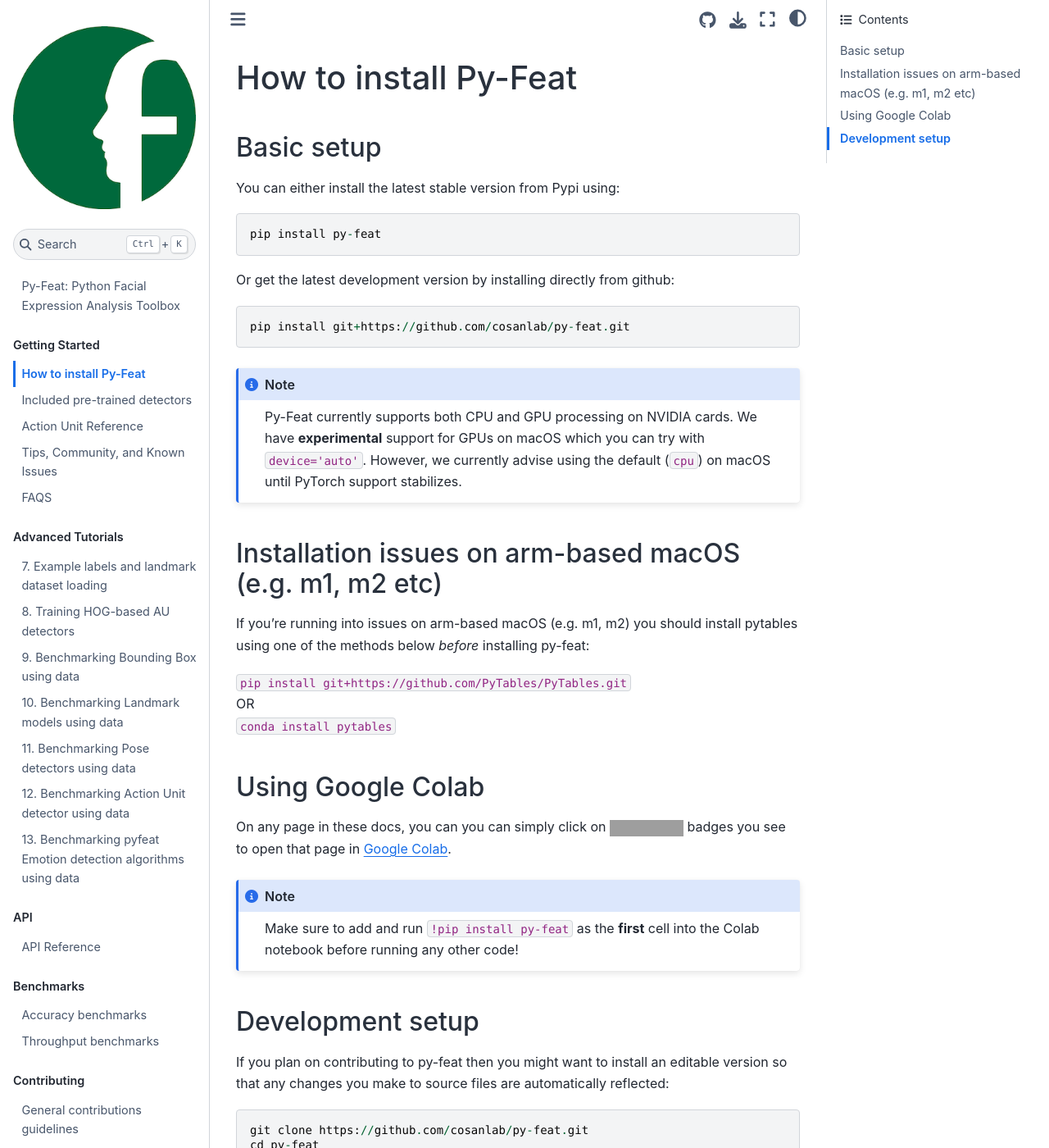
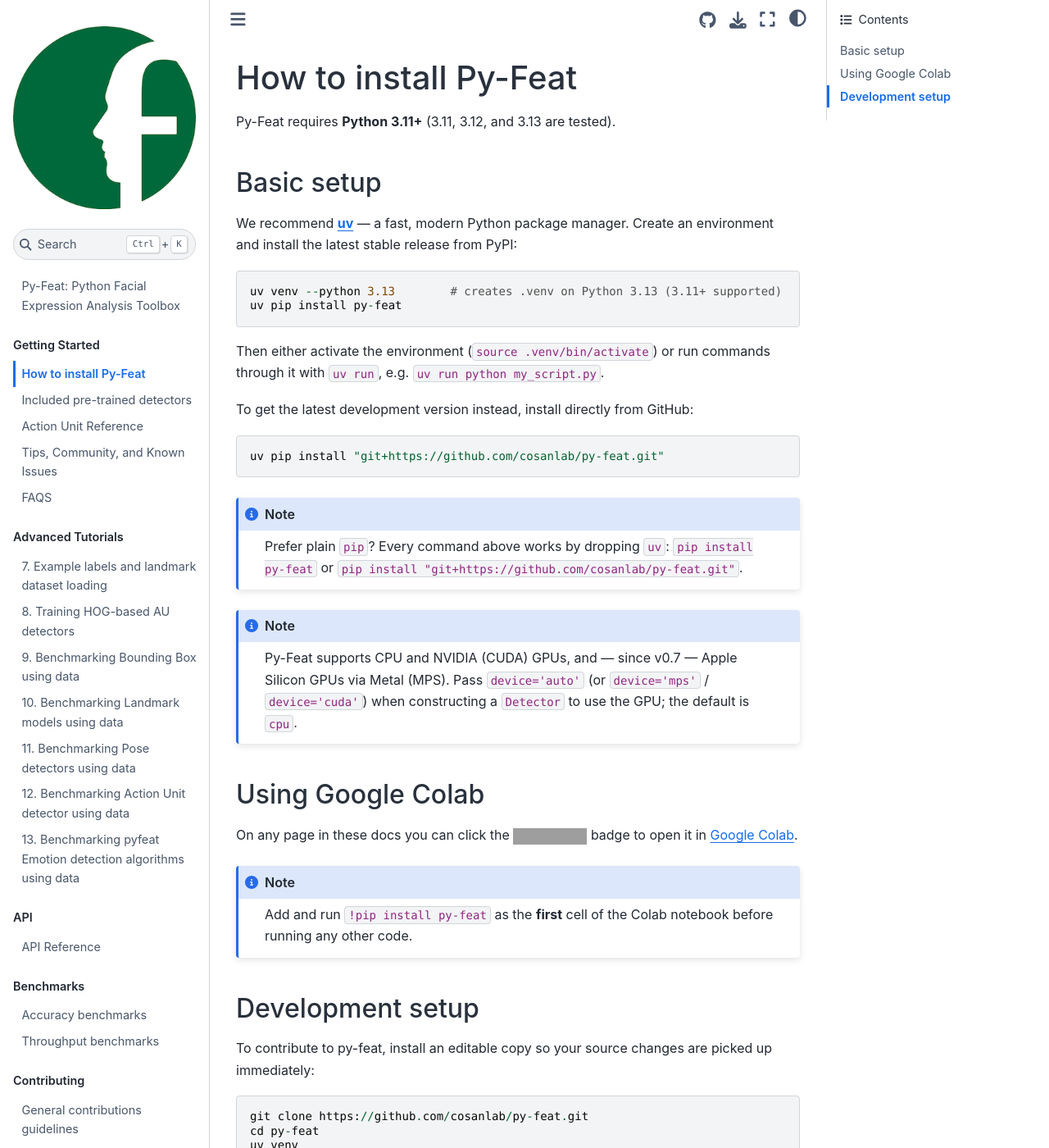
Before and after one commit to cosanlab/py-feat, a Jupyter Book: the page built from docs/pages/installation.md, in a window 1280 px wide and 1400 px high. Shown: the whole window at 82% size. Built offline with Jupyter Book 1.0.4 settings and Sphinx 7.4.7 and the Sphinx Book theme 1.1.4, drawn with Linux system fonts in a browser that asks for light colours; pages that are not in the unit, such as notebooks, are missing from menus; some of the changed text lies outside the part shown; grey boxes are pictures that could not be loaded.

Commit message:
docs: uv-based install, surface Python 3.13, drop pytables (#174)
- installation.md + README: recommend uv (uv venv + uv pip install), keep plain
  pip as the alternative; state Python 3.11-3.13 tested and use 3.13 in the
  example.
- Delete the stale arm-macOS pytables pre-install step (pytables is no longer a
  dependency) — the broken-install path reported in #174.
- Refresh the macOS-GPU note: Apple Silicon (MPS) is supported since v0.7 via
  device='auto', dropping the old 'use cpu until PyTorch stabilizes' caveat.
- README: fix the invalid 'python setup.py install -e .' dev command.

````diff
--- a/docs/pages/installation.md
+++ b/docs/pages/installation.md
@@ -1,43 +1,59 @@
 # How to install Py-Feat
 
+Py-Feat requires **Python 3.11+** (3.11, 3.12, and 3.13 are tested).
+
 ## Basic setup
-You can either install the latest stable version from Pypi using:
+
+We recommend [**uv**](https://docs.astral.sh/uv/) — a fast, modern Python
+package manager. Create an environment and install the latest stable release
+from PyPI:
 
 ```
-pip install py-feat
+uv venv --python 3.13        # creates .venv on Python 3.13 (3.11+ supported)
+uv pip install py-feat
 ```
 
-Or get the latest development version by installing directly from github:
+Then either activate the environment (`source .venv/bin/activate`) or run
+commands through it with `uv run`, e.g. `uv run python my_script.py`.
+
+To get the latest development version instead, install directly from GitHub:
 
 ```
-pip install git+https://github.com/cosanlab/py-feat.git
+uv pip install "git+https://github.com/cosanlab/py-feat.git"
 ```
 
 ```{note}
-Py-Feat currently supports both CPU and GPU processing on NVIDIA cards. We have **experimental** support for GPUs on macOS which you can try with `device='auto'`. However, we currently advise using the default (`cpu`) on macOS until PyTorch support stabilizes.
+Prefer plain `pip`? Every command above works by dropping `uv`:
+`pip install py-feat` or `pip install "git+https://github.com/cosanlab/py-feat.git"`.
 ```
 
-## Installation issues on arm-based macOS (e.g. m1, m2 etc)
-
-If you're running into issues on arm-based macOS (e.g. m1, m2) you should install pytables using one of the methods below *before* installing py-feat:
-
-`pip install git+https://github.com/PyTables/PyTables.git`
-OR
-`conda install pytables`
+```{note}
+Py-Feat supports CPU and NVIDIA (CUDA) GPUs, and — since v0.7 — Apple Silicon
+GPUs via Metal (MPS). Pass `device='auto'` (or `device='mps'` / `device='cuda'`)
+when constructing a `Detector` to use the GPU; the default is `cpu`.
+```
 
 ## Using Google Colab
-On any page in these docs, you can you can simply click on [![Open In Colab](https://colab.research.google.com/assets/colab-badge.svg)]() badges you see to open that page in [Google Colab](http://colab.research.google.com/).
+On any page in these docs you can click the
+[![Open In Colab](https://colab.research.google.com/assets/colab-badge.svg)]()
+badge to open it in [Google Colab](http://colab.research.google.com/).
 ```{note}
-Make sure to add and run `!pip install py-feat` as the **first** cell into the Colab notebook before running any other code!
+Add and run `!pip install py-feat` as the **first** cell of the Colab notebook
+before running any other code.
 ```
 
 ## Development setup
 
-If you plan on contributing to py-feat then you might want to install an editable version so that any changes you make to source files are automatically reflected:
+To contribute to py-feat, install an editable copy so your source changes are
+picked up immediately:
 
 ```
 git clone https://github.com/cosanlab/py-feat.git
 cd py-feat
-pip install -e .
-pip install -r requirements-dev.txt
+uv venv
+uv pip install -e .
+uv pip install -r requirements-dev.txt
 ```
+
+Run the test suite with `uv run pytest` (use `-m "not network"` to skip tests
+that download models from the HuggingFace Hub).
````
Also changed, not shown: README.md (+16 -11 lines).
